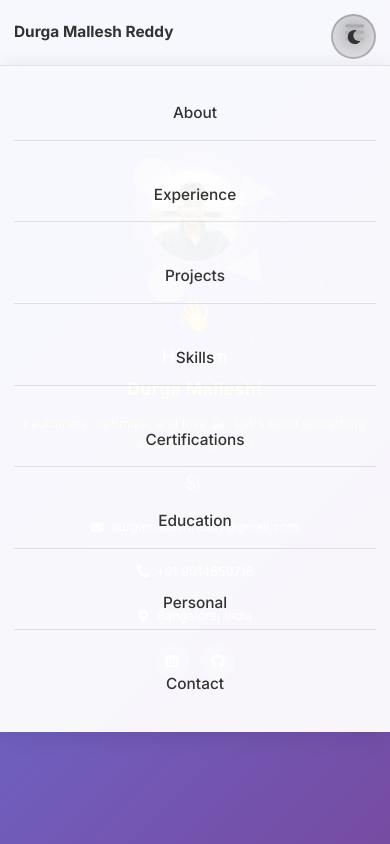
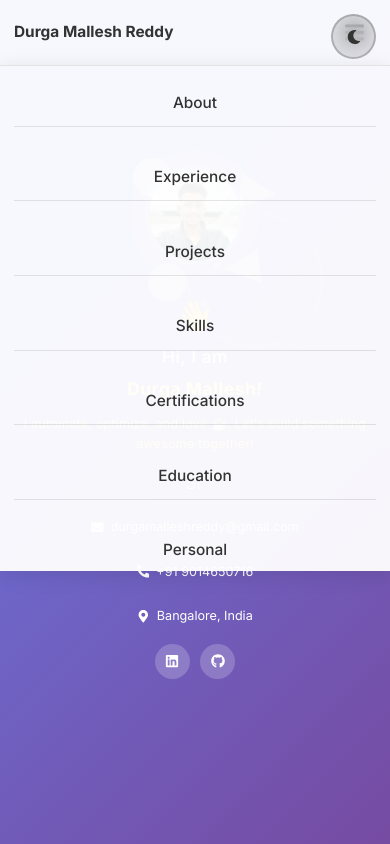
Before and after one commit to durgamalleshreddy/portfolio, a React (Vite) app in the folder portfolio/: page / in a window 390 px wide. Shown: the top 844 px of the page. Built offline with nearby package versions, Linux system fonts and the light colour scheme.

Commit message:
Improve mobile menu: Better UX with reduced overlay opacity and improved menu positioning

```diff
--- a/portfolio/src/components/Header.tsx
+++ b/portfolio/src/components/Header.tsx
@@ -370,10 +370,7 @@ const Title = styled(motion.h2)`
   }
 `;
 
-const Cursor = styled.span`
-  animation: blink 1s infinite;
-  color: #ffe066;
-`;
+
 
 const Header: React.FC = () => {
   const [titleIndex, setTitleIndex] = useState(0);
--- a/portfolio/src/components/Navigation.tsx
+++ b/portfolio/src/components/Navigation.tsx
@@ -65,17 +65,19 @@ const NavLinks = styled.div<{ isOpen: boolean }>`
     background: var(--nav-bg);
     backdrop-filter: blur(15px);
     flex-direction: column;
-    padding: 2rem 1rem;
+    padding: 1.5rem 1rem;
     transform: ${props => props.isOpen ? 'translateY(-100%)' : 'translateY(0)'};
     transition: transform 0.3s ease;
     border-top: 1px solid var(--nav-border);
     box-shadow: 0 4px 20px rgba(0, 0, 0, 0.1);
-    max-height: calc(100vh - 100%);
+    max-height: 70vh;
     overflow-y: auto;
+    z-index: 1001;
   }
 
   @media (max-width: 480px) {
-    padding: 1.5rem 1rem;
+    padding: 1rem;
+    max-height: 60vh;
   }
 `;
 
@@ -109,7 +111,7 @@ const NavLink = styled.a`
 
   @media (max-width: 768px) {
     font-size: 1.1rem;
-    padding: 1rem 0;
+    padding: 0.75rem 0;
     width: 100%;
     text-align: center;
     border-bottom: 1px solid var(--border-color);
@@ -120,6 +122,12 @@ const NavLink = styled.a`
 
     &::after {
       display: none;
+    }
+
+    &:hover {
+      background: var(--bg-secondary);
+      border-radius: 8px;
+      margin: 0.25rem 0;
     }
   }
 `;
@@ -149,13 +157,13 @@ const MobileMenuButton = styled.button`
   }
 `;
 
-const MobileMenuOverlay = styled(motion.div)`
+const MobileMenuBackdrop = styled(motion.div)`
   position: fixed;
   top: 0;
   left: 0;
   right: 0;
   bottom: 0;
-  background: rgba(0, 0, 0, 0.5);
+  background: rgba(0, 0, 0, 0.3);
   z-index: 999;
   display: none;
 
@@ -188,14 +196,13 @@ const Navigation: React.FC = () => {
 
     if (isOpen) {
       document.addEventListener('mousedown', handleClickOutside);
-      document.body.style.overflow = 'hidden';
+      // Don't hide body scroll for better UX
     } else {
-      document.body.style.overflow = 'unset';
+      document.removeEventListener('mousedown', handleClickOutside);
     }
 
     return () => {
       document.removeEventListener('mousedown', handleClickOutside);
-      document.body.style.overflow = 'unset';
     };
   }, [isOpen]);
 
@@ -256,7 +263,7 @@ const Navigation: React.FC = () => {
 
       <AnimatePresence>
         {isOpen && (
-          <MobileMenuOverlay
+          <MobileMenuBackdrop
             initial={{ opacity: 0 }}
             animate={{ opacity: 1 }}
             exit={{ opacity: 0 }}
```
